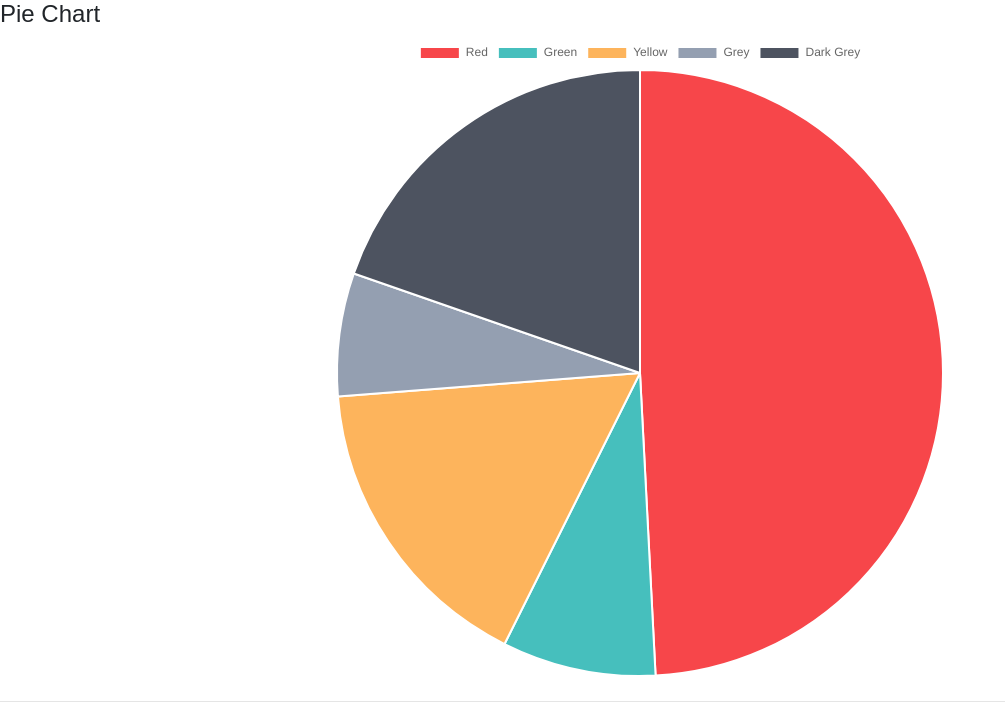
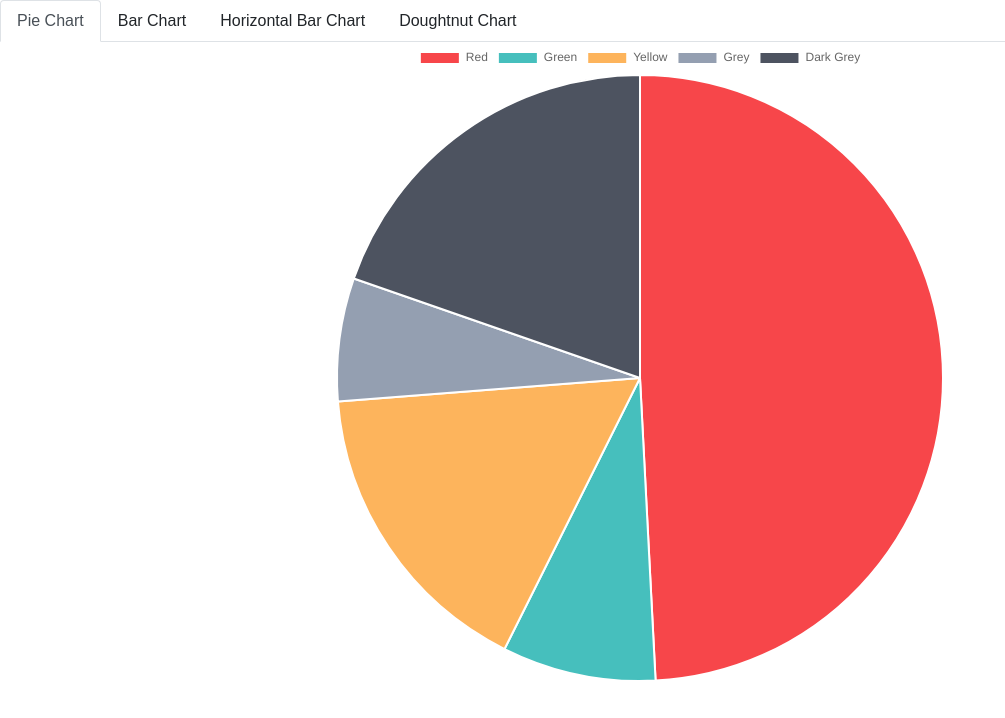
Before and after one commit to sheldonator/dashboard_demo, a website built with Parcel: page index.html in a window 1280 px wide. Shown: the whole page, without its empty margins (0-1005 px from the left). Built offline with nearby package versions, Linux system fonts and the light colour scheme.

Commit message:
add tabs

```diff
--- a/index.html
+++ b/index.html
@@ -8,31 +8,91 @@
 
   <body>
     <div id="app">
-      <div>
-        <h4>Pie Chart</h4>
+      <ul class="nav nav-tabs" id="nav-tab" role="tablist">
+        <li class="nav-item">
+          <span
+            class="nav-link active"
+            id="pie-tab"
+            data-toggle="tab"
+            href="#nav-pie"
+            role="tab"
+            aria-controls="nav-pie"
+            aria-selected="true"
+            >Pie Chart</span
+          >
+        </li>
+        <li class="nav-item">
+          <span
+            class="nav-link"
+            id="bar-tab"
+            data-toggle="tab"
+            href="#nav-bar"
+            role="tab"
+            aria-controls="nav-bar"
+            aria-selected="false"
+            >Bar Chart</span
+          >
+        </li>
+        <li class="nav-item">
+          <span
+            class="nav-link"
+            id="horizontal-tab"
+            data-toggle="tab"
+            href="#nav-horizontal"
+            role="tab"
+            aria-controls="nav-horizontal"
+            aria-selected="false"
+            >Horizontal Bar Chart</span
+          >
+        </li>
+        <li class="nav-item">
+          <span
+            class="nav-link"
+            id="doughtnut-tab"
+            data-toggle="tab"
+            href="#nav-doughtnut"
+            role="tab"
+            aria-controls="nav-doughtnut"
+            aria-selected="false"
+            >Doughtnut Chart</span
+          >
+        </li>
+      </ul>
+
+      <div class="tab-content" id="nav-tabContent">
+        <div
+          class="tab-pane fade show active"
+          id="nav-pie"
+          role="tabpanel"
+          aria-labelledby="nav-pie-tab"
+        >
           <canvas id="pieChart"></canvas>
         </div>
-
-      <hr class="my-4" />
-
-      <!-- <div>
-        <h4>Bar Chart</h4>
+        <div
+          class="tab-pane fade"
+          id="nav-bar"
+          role="tabpanel"
+          aria-labelledby="nav-bar-tab"
+        >
           <canvas id="barChart"></canvas>
         </div>
-
-      <hr class="my-4" /> -->
-
-      <!-- <div>
-        <h4>Horizontal Bar Chart</h4>
+        <div
+          class="tab-pane fade"
+          id="nav-horizontal"
+          role="tabpanel"
+          aria-labelledby="nav-horizontal-tab"
+        >
           <canvas id="horizontalBar"></canvas>
         </div>
-
-      <hr class="my-4" /> -->
-
-      <!-- <div>
-        <h4>Doughnut Chart</h4>
+        <div
+          class="tab-pane fade"
+          id="nav-doughtnut"
+          role="tabpanel"
+          aria-labelledby="nav-doughtnut-tab"
+        >
           <canvas id="doughnutChart"></canvas>
-			</div> -->
+        </div>
+      </div>
 
       <!-- Modal -->
       <div
--- a/src/styles.scss
+++ b/src/styles.scss
@@ -3,3 +3,7 @@
 body {
   font-family: sans-serif;
 }
+
+#nav-tab span {
+  cursor: pointer;
+}
```
Lines whose indentation alone changed are shown as unchanged.
